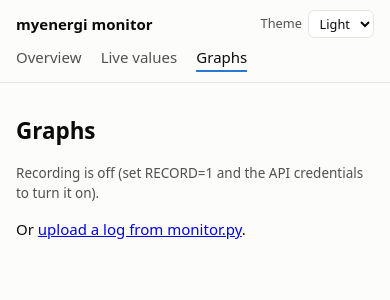
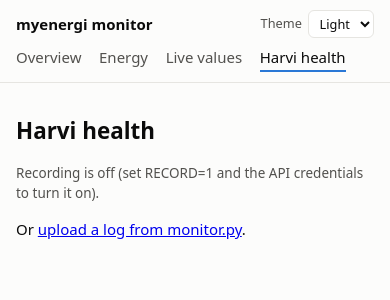
Before and after one commit to mickcanning/myenergi_monitor, a Flask app: page /report in a window 390 px wide. Shown: the top 300 px of the page. Run offline with Flask 3, Linux system fonts and the light colour scheme.

Commit message:
Add an Energy tab and rename Graphs to Harvi health
- The Home energy page gets its own tab (Overview · Energy · Live values ·
  Harvi health); the back link goes, and tapping Home on the Overview still
  opens it.
- "Graphs" becomes "Harvi health", which says what the report is about; the
  /report address is unchanged.
- On phones the tab row scrolls sideways rather than wrapping if it is too wide.

Co-Authored-By: Claude Opus 5.5 <noreply@anthropic.com>

```diff
--- a/app.py
+++ b/app.py
@@ -294,7 +294,7 @@ def create_app(test_config=None):
         upload_link = None
         if cur:
             upload_link = url_for("report", log_id=cur["id"]) + ("?" + cur["query"] if cur["query"] else "")
-        # "Graphs" opens the report on recorded data; an uploaded CSV report stays one click away.
+        # "Harvi health" opens the report on recorded data; an uploaded CSV report stays one click away.
         return {"report_link": url_for("stored_report"), "upload_report_link": upload_link,
                 "has_current_report": cur is not None}
 
--- a/static/style.css
+++ b/static/style.css
@@ -144,7 +144,7 @@ button.secondary { background:var(--card); color:var(--ink); border:1px solid va
 .dot.fresh { background:var(--good); } .dot.delayed { background:var(--warn-line); } .dot.silent { background:var(--bad-line); }
 @media (max-width: 560px) {
   header { flex-wrap:wrap; gap:.5rem 1rem; padding:.6rem 1rem; }
-  header nav { order:3; flex:1 1 100%; display:flex; gap:1.2rem; }
+  header nav { order:3; flex:1 1 100%; display:flex; gap:1.1rem; overflow-x:auto; scrollbar-width:none; }
   header nav a { margin-right:0; white-space:nowrap; }
   header .theme-pick { margin-left:auto; }
   main { padding:1rem 1rem 3rem; }
@@ -152,8 +152,6 @@ button.secondary { background:var(--card); color:var(--ink); border:1px solid va
 /* Energy page: running total on top, use per bucket below. Home's colour from the Overview. */
 .flow .node-link { cursor:pointer; }
 .flow .node-link:hover circle, .flow .node-link:focus circle { stroke-width:4; }
-.crumb { margin:.2rem 0 -.6rem; font-size:.9em; }
-.crumb a { color:var(--ink2); text-decoration:none; }
 .energy-nav { display:flex; flex-wrap:wrap; gap:.7rem 1.2rem; align-items:center; margin:.6rem 0 1rem; }
 .seg { display:inline-flex; border:1px solid var(--line); border-radius:8px; overflow:hidden; background:var(--card); }
 .seg a { padding:.35rem .85rem; color:var(--ink2); text-decoration:none; font-size:.9em; }
--- a/templates/base.html
+++ b/templates/base.html
@@ -21,9 +21,10 @@
     <strong>myenergi monitor</strong>
     <nav>
       {% if request.endpoint != 'login' %}
-      <a href="{{ url_for('overview') }}" {% if request.endpoint in ('overview', 'energy_page') %}class="on"{% endif %}>Overview</a>
+      <a href="{{ url_for('overview') }}" {% if request.endpoint == 'overview' %}class="on"{% endif %}>Overview</a>
+      <a href="{{ url_for('energy_page') }}" {% if request.endpoint == 'energy_page' %}class="on"{% endif %}>Energy</a>
       <a href="{{ url_for('dashboard') }}" {% if request.endpoint == 'dashboard' %}class="on"{% endif %}>Live values</a>
-      <a href="{{ report_link }}" {% if request.endpoint in ('upload', 'report', 'stored_report') %}class="on"{% endif %}>Graphs</a>
+      <a href="{{ report_link }}" {% if request.endpoint in ('upload', 'report', 'stored_report') %}class="on"{% endif %}>Harvi health</a>
       {% endif %}
     </nav>
     <label class="theme-pick">Theme
--- a/templates/energy.html
+++ b/templates/energy.html
@@ -1,7 +1,6 @@
 {% extends "base.html" %}
 {% block title %}Home energy · myenergi monitor{% endblock %}
 {% block content %}
-<p class="crumb"><a href="{{ url_for('overview') }}">&larr; Overview</a></p>
 <h1>Home energy use</h1>
 
 <div class="energy-nav">
--- a/templates/report.html
+++ b/templates/report.html
@@ -1,7 +1,7 @@
 {% extends "base.html" %}
-{% block title %}Graphs · myenergi monitor{% endblock %}
+{% block title %}Harvi health · myenergi monitor{% endblock %}
 {% block content %}
-<h1>Graphs</h1>
+<h1>Harvi health</h1>
 {% if source == 'stored' %}
 <p class="muted">
   From recorded data: {{ stats.polls }} polls from {{ stats.start.strftime('%Y-%m-%d %H:%M') }} to {{ stats.end.strftime('%Y-%m-%d %H:%M') }} UTC.
--- a/templates/report_empty.html
+++ b/templates/report_empty.html
@@ -1,7 +1,7 @@
 {% extends "base.html" %}
-{% block title %}Graphs · myenergi monitor{% endblock %}
+{% block title %}Harvi health · myenergi monitor{% endblock %}
 {% block content %}
-<h1>Graphs</h1>
+<h1>Harvi health</h1>
 <p class="muted">{% include "_recording.html" %}</p>
 {% if rng %}
 <p>No Harvi readings in the chosen range yet. <a href="{{ url_for('stored_report') }}">Show the last 24 hours</a></p>
--- a/templates/upload.html
+++ b/templates/upload.html
@@ -1,7 +1,7 @@
 {% extends "base.html" %}
-{% block title %}Graphs · myenergi monitor{% endblock %}
+{% block title %}Harvi health · myenergi monitor{% endblock %}
 {% block content %}
-<h1>Graphs</h1>
+<h1>Harvi health</h1>
 <p><a href="{{ url_for('stored_report') }}">Report on recorded data</a> &middot; this app records continuously, so uploading is only needed for logs from elsewhere.</p>
 <p>Upload a CSV written by <code>monitor.py</code> to draw the Harvi report-age charts.</p>
 {% if error %}<p class="error" role="alert">{{ error }}</p>{% endif %}
--- a/unraid/myenergi-monitor.xml
+++ b/unraid/myenergi-monitor.xml
@@ -19,12 +19,12 @@
   <Config Name="API key" Target="MYENERGI_API_KEY" Default="" Mode="" Description="myaccount.myenergi.com &gt; Products &gt; Advanced" Type="Variable" Display="always" Required="true" Mask="true"/>
   <Config Name="App password" Target="APP_PASSWORD" Default="" Mode="" Description="Password for the web page (leave blank for no login). Changing it signs everyone out." Type="Variable" Display="always" Required="false" Mask="true"/>
   <Config Name="Harvi names" Target="HARVI_NAMES" Default="" Mode="" Description="Optional: serial=name,serial=name (a name containing 'grid' marks the grid Harvi)" Type="Variable" Display="always" Required="false" Mask="false"/>
-  <Config Name="Grid Harvi serial" Target="GRID_HARVI_SNO" Default="" Mode="" Description="Optional: default grid Harvi on the Graphs page" Type="Variable" Display="advanced" Required="false" Mask="false"/>
+  <Config Name="Grid Harvi serial" Target="GRID_HARVI_SNO" Default="" Mode="" Description="Optional: default grid Harvi on the Harvi health page" Type="Variable" Display="advanced" Required="false" Mask="false"/>
   <Config Name="Refresh seconds" Target="REFRESH_SECONDS" Default="15" Mode="" Description="Live page refresh interval" Type="Variable" Display="advanced" Required="false" Mask="false">15</Config>
   <Config Name="Behind proxy" Target="BEHIND_PROXY" Default="1" Mode="" Description="1 when served through a reverse proxy (nginx) doing HTTPS; 0 when accessed directly" Type="Variable" Display="advanced" Required="false" Mask="false">1</Config>
   <Config Name="Poll seconds" Target="POLL_SECONDS" Default="15" Mode="" Description="How often the background recorder polls the API" Type="Variable" Display="advanced" Required="false" Mask="false">15</Config>
   <Config Name="Keep data (days)" Target="RETENTION_DAYS" Default="180" Mode="" Description="Recorded readings older than this are deleted (about 1.7 MB per day)" Type="Variable" Display="advanced" Required="false" Mask="false">180</Config>
-  <Config Name="Record" Target="RECORD" Default="1" Mode="" Description="1 = record readings continuously for the Graphs page; 0 = off" Type="Variable" Display="advanced" Required="false" Mask="false">1</Config>
+  <Config Name="Record" Target="RECORD" Default="1" Mode="" Description="1 = record readings continuously for the Harvi health and Home energy pages; 0 = off" Type="Variable" Display="advanced" Required="false" Mask="false">1</Config>
   <Config Name="PUID" Target="PUID" Default="99" Mode="" Description="User the app runs as (99 = nobody)" Type="Variable" Display="advanced" Required="false" Mask="false">99</Config>
   <Config Name="PGID" Target="PGID" Default="100" Mode="" Description="Group the app runs as (100 = users)" Type="Variable" Display="advanced" Required="false" Mask="false">100</Config>
 </Container>
```
Also changed, not shown: tests/test_app.py (+1 -0 lines), README.md.
